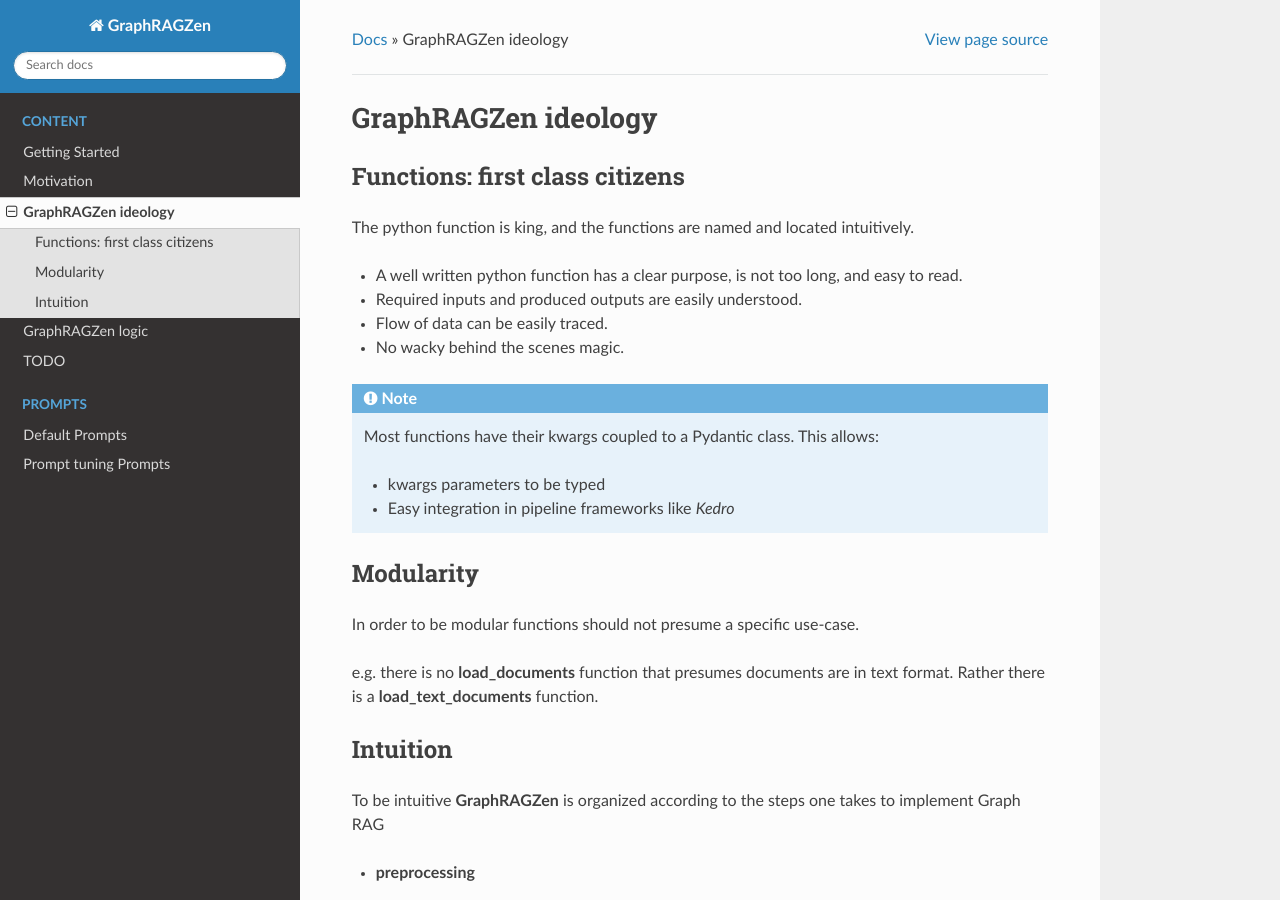
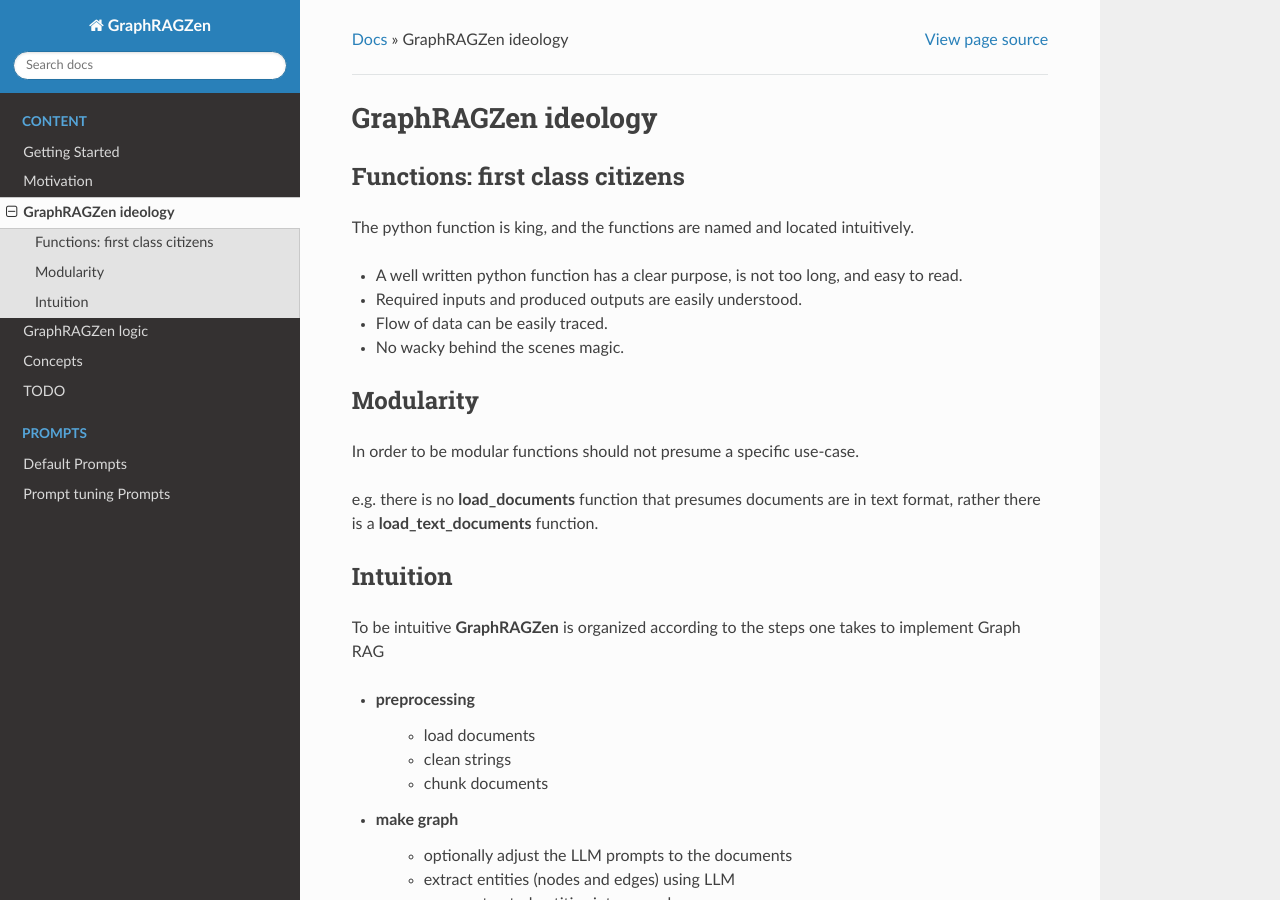
Before and after one commit to benste/GraphRAGZen, a Sphinx documentation site: the page built from docs/source/graphzen_ideology/index.rst, in a window 1280 px wide and 900 px high. Built offline with Sphinx 7.4.7 and the Read the Docs theme 2.0.0, drawn with Linux system fonts in a browser that asks for light colours.

Commit message:
WIP updated docs with new functionality

```diff
--- /dev/null
+++ b/docs/source/graphragzen_concepts/text_embedding.rst
@@ -0,0 +1,4 @@
+Text Embedding
+---------------
+
+Lorum ipsum
--- a/docs/source/graphragzen_logic/clustering.rst
+++ b/docs/source/graphragzen_logic/clustering.rst
@@ -15,4 +15,4 @@
 unsupervised clustering for this, specifically the `leiden algorithm <https://arxiv.org/abs/1810.08473>`_
 
 This algorithm only assigns a number to each node, indicating to which cluster it belongs.
-The topic still needs to be extracted.
+The semantic topic of each cluster still needs to be extracted.
--- a/docs/source/graphzen_ideology/index.rst
+++ b/docs/source/graphzen_ideology/index.rst
@@ -11,19 +11,12 @@
 - Flow of data can be easily traced.
 - No wacky behind the scenes magic.
 
-.. note::
-    Most functions have their kwargs coupled to a Pydantic class.
-    This allows:
-
-    - kwargs parameters to be typed
-    - Easy integration in pipeline frameworks like *Kedro*
-
 Modularity
 ------------
 In order to be modular functions should not presume a specific use-case.
 
-e.g. there is no **load_documents** function that presumes documents are in text format.
-Rather there is a **load_text_documents** function.
+e.g. there is no **load_documents** function that presumes documents are in text format, rather
+there is a **load_text_documents** function.
 
 Intuition
 ------------
--- a/docs/source/index.rst
+++ b/docs/source/index.rst
@@ -9,6 +9,7 @@
    motivation/index.rst
    graphzen_ideology/index.rst
    graphragzen_logic/index.rst
+   graphragzen_concepts/index.rst
    todo/index.rst
 
 .. these we want to dipsplay on the main page
```
Also changed, not shown: docs/source/getting_started/index.rst (+10 -0 lines), docs/source/graphragzen_concepts/functions.rst (added, +52 -0 lines), docs/source/graphragzen_concepts/index.rst (added, +8 -0 lines).
